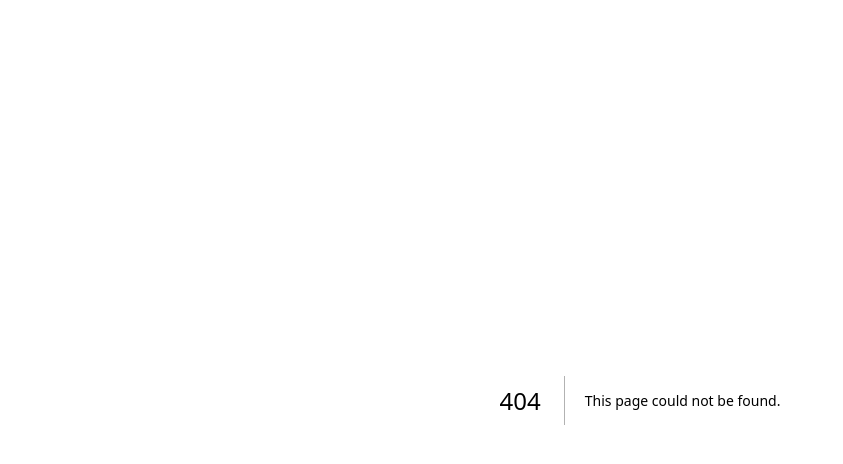
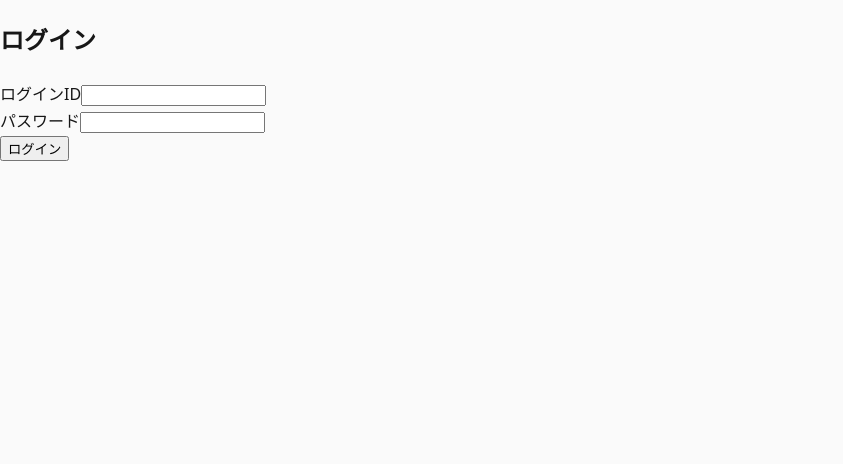
Before and after one commit to after-school-project/team-b, a Next.js app in the folder web/: page /login in a window 1280 px wide. Before the commit this address had no page. Shown: the top 464 px of the page, without its empty margins (0-843 px from the left). Built offline with nearby package versions, Linux system fonts and the light colour scheme.

Commit message:
ログイン画面制作

```diff
--- /dev/null
+++ b/web/src/app/login/login-form.tsx
@@ -0,0 +1,234 @@
+"use client";
+
+import { useRef, useState, type FormEvent } from "react";
+import { useRouter } from "next/navigation";
+
+const authenticationError =
+  "ログインできませんでした。ログインIDとパスワードを確認し、時間をおいてもう一度お試しください。";
+const processingError = "ログイン処理を完了できませんでした。時間をおいてもう一度お試しください。";
+const logoutError = "ログアウトできませんでした。時間をおいてもう一度お試しください。";
+
+type LoginFormProps = {
+  returnTo: string;
+};
+
+type FieldErrors = {
+  username?: string;
+  password?: string;
+};
+
+type MeResponse = {
+  data?: {
+    access?: unknown;
+    publicReason?: unknown;
+  };
+  error?: {
+    code?: unknown;
+  };
+};
+
+function isRecord(value: unknown): value is Record<string, unknown> {
+  return typeof value === "object" && value !== null && !Array.isArray(value);
+}
+
+function parseMeResponse(value: unknown): MeResponse {
+  if (!isRecord(value)) return {};
+
+  const data = isRecord(value.data)
+    ? { access: value.data.access, publicReason: value.data.publicReason }
+    : undefined;
+  const error = isRecord(value.error) ? { code: value.error.code } : undefined;
+  return { data, error };
+}
+
+function validate(username: string, password: string): FieldErrors {
+  const errors: FieldErrors = {};
+  if (!username) errors.username = "ログインIDを入力してください";
+  else if (!/^[a-z0-9_]{3,30}$/.test(username)) {
+    errors.username = "ログインIDは小文字英数字とアンダースコアの3〜30文字で入力してください。";
+  }
+
+  if (!password) errors.password = "パスワードを入力してください";
+  else if ([...password].length < 12 || [...password].length > 128) {
+    errors.password = "パスワードは12〜128文字で入力してください。";
+  }
+
+  return errors;
+}
+
+export default function LoginForm({ returnTo }: LoginFormProps) {
+  const router = useRouter();
+  const submitting = useRef(false);
+  const [username, setUsername] = useState("");
+  const [password, setPassword] = useState("");
+  const [fieldErrors, setFieldErrors] = useState<FieldErrors>({});
+  const [formError, setFormError] = useState("");
+  const [publicReason, setPublicReason] = useState("");
+  const [view, setView] = useState<"form" | "checking" | "not-ready" | "suspended">("form");
+  const [loggingOut, setLoggingOut] = useState(false);
+
+  async function submit(event: FormEvent<HTMLFormElement>) {
+    event.preventDefault();
+    if (submitting.current) return;
+    const errors = validate(username, password);
+    setFieldErrors(errors);
+    setFormError("");
+    if (Object.keys(errors).length > 0) return;
+
+    submitting.current = true;
+    setView("checking");
+    try {
+      const signInResponse = await fetch("/api/auth/sign-in/username", {
+        method: "POST",
+        headers: { "Content-Type": "application/json" },
+        body: JSON.stringify({ username, password }),
+      });
+
+      if (signInResponse.status === 401 || signInResponse.status === 429) {
+        setView("form");
+        setFormError(authenticationError);
+        return;
+      }
+      if (!signInResponse.ok) {
+        setView("form");
+        setFormError(processingError);
+        return;
+      }
+
+      setPassword("");
+      const meResponse = await fetch("/api/v1/me");
+      if (meResponse.status === 401) {
+        setView("form");
+        setFormError(authenticationError);
+        return;
+      }
+
+      const me = parseMeResponse(await meResponse.json());
+      if (meResponse.status === 403 && me.error?.code === "ACCOUNT_NOT_READY") {
+        setView("not-ready");
+        return;
+      }
+      if (!meResponse.ok) {
+        setView("form");
+        setFormError(processingError);
+        return;
+      }
+
+      if (me.data?.access === "suspended" && typeof me.data.publicReason === "string" && me.data.publicReason.trim()) {
+        setPublicReason(me.data.publicReason);
+        setView("suspended");
+        return;
+      }
+      if (me.data?.access === "active") {
+        router.replace(returnTo);
+        return;
+      }
+
+      setView("form");
+      setFormError(processingError);
+    } catch {
+      setView("form");
+      setFormError(processingError);
+    } finally {
+      submitting.current = false;
+    }
+  }
+
+  async function signOut() {
+    setLoggingOut(true);
+    setFormError("");
+    try {
+      const response = await fetch("/api/auth/sign-out", {
+        method: "POST",
+        headers: { "Content-Type": "application/json" },
+        body: "{}",
+      });
+      if (!response.ok) {
+        setFormError(logoutError);
+        return;
+      }
+      setUsername("");
+      setPassword("");
+      setPublicReason("");
+      setView("form");
+      router.replace("/login");
+    } catch {
+      setFormError(logoutError);
+    } finally {
+      setLoggingOut(false);
+    }
+  }
+
+  return (
+    <main>
+      <section aria-labelledby="login-title">
+        <h1 id="login-title">ログイン</h1>
+
+        {view === "not-ready" ? (
+          <div role="status">
+            このアカウントは利用準備中です。
+          </div>
+        ) : view === "suspended" ? (
+          <div>
+            <h2>このアカウントは利用停止中です。</h2>
+            <p>{publicReason}</p>
+            {formError && <p role="alert">{formError}</p>}
+            <button type="button" onClick={signOut} disabled={loggingOut}>
+              {loggingOut ? "ログアウト中..." : "ログアウト"}
+            </button>
+          </div>
+        ) : (
+          <form onSubmit={submit} noValidate>
+            <div>
+              <label htmlFor="username">ログインID</label>
+              <input
+                autoComplete="username"
+                id="username"
+                name="username"
+                type="text"
+                value={username}
+                aria-invalid={Boolean(fieldErrors.username)}
+                aria-describedby={fieldErrors.username ? "username-error" : undefined}
+                disabled={view === "checking"}
+                onChange={(event) => {
+                  setUsername(event.target.value);
+                  setFieldErrors((current) => ({ ...current, username: undefined }));
+                }}
+              />
+              {fieldErrors.username && (
+                <p id="username-error">{fieldErrors.username}</p>
+              )}
+            </div>
+
+            <div>
+              <label htmlFor="password">パスワード</label>
+              <input
+                autoComplete="current-password"
+                id="password"
+                name="password"
+                type="password"
+                value={password}
+                aria-invalid={Boolean(fieldErrors.password)}
+                aria-describedby={fieldErrors.password ? "password-error" : undefined}
+                disabled={view === "checking"}
+                onChange={(event) => {
+                  setPassword(event.target.value);
+                  setFieldErrors((current) => ({ ...current, password: undefined }));
+                }}
+              />
+              {fieldErrors.password && (
+                <p id="password-error">{fieldErrors.password}</p>
+              )}
+            </div>
+
+            {formError && <p role="alert">{formError}</p>}
+
+            <button type="submit" disabled={view === "checking"}>
+              {view === "checking" ? "確認中..." : "ログイン"}
+            </button>
+          </form>
+        )}
+      </section>
+    </main>
+  );
+}
--- /dev/null
+++ b/web/src/app/login/page.tsx
@@ -0,0 +1,13 @@
+import LoginForm from "./login-form";
+import { resolveReturnTo } from "./return-to";
+
+type LoginPageProps = {
+  searchParams: Promise<{ returnTo?: string | string[] }>;
+};
+
+export default async function LoginPage({ searchParams }: LoginPageProps) {
+  const params = await searchParams;
+  const returnTo = Array.isArray(params.returnTo) ? "/" : resolveReturnTo(params.returnTo);
+
+  return <LoginForm returnTo={returnTo} />;
+}
--- /dev/null
+++ b/web/src/app/login/return-to.ts
@@ -0,0 +1,24 @@
+const appOrigin = "https://after-school.invalid";
+const implementedPaths = new Set(["/"]);
+
+export function resolveReturnTo(value: unknown): string {
+  if (typeof value !== "string" || !value.startsWith("/") || value.startsWith("//") || value.includes("\\")) {
+    return "/";
+  }
+
+  try {
+    const destination = new URL(value, appOrigin);
+    if (
+      destination.origin !== appOrigin ||
+      destination.pathname === "/login" ||
+      destination.pathname.startsWith("/api/") ||
+      !implementedPaths.has(destination.pathname)
+    ) {
+      return "/";
+    }
+
+    return `${destination.pathname}${destination.search}${destination.hash}`;
+  } catch {
+    return "/";
+  }
+}
```
Also changed, not shown: 2 other files (tests, documents, lock files or other folders).
